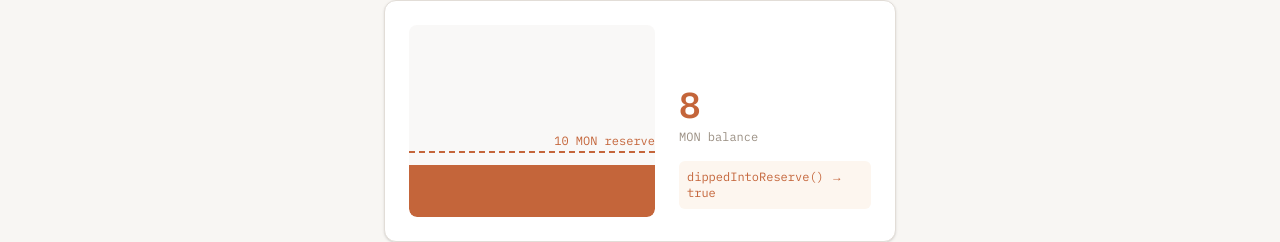
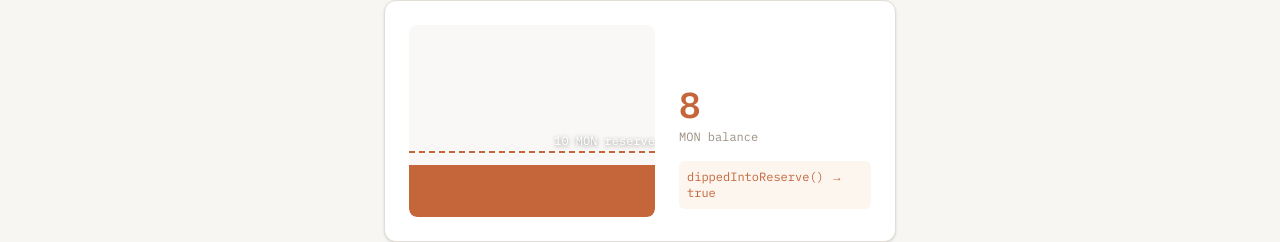
Before and after one commit to portdeveloper/pageified-storage, a Next.js app: page /mip-4 in a window 1280 px wide. Shown: the part 487-729 px from the top of the page. Built offline with nearby package versions, Linux system fonts and the light colour scheme.

Commit message:
Fix reserve label contrast on MIP-4 hero balance bar

```diff
--- a/src/components/mip4/Mip4HeroSection.tsx
+++ b/src/components/mip4/Mip4HeroSection.tsx
@@ -78,7 +78,7 @@ export default function Mip4HeroSection() {
                   className="absolute left-0 right-0 border-t-2 border-dashed border-problem-accent z-10"
                   style={{ bottom: `${reserveLinePos}%` }}
                 >
-                  <span className="absolute right-0 -top-5 font-mono text-xs text-problem-accent">
+                  <span className="absolute right-0 -top-5 font-mono text-xs text-white drop-shadow-[0_1px_2px_rgba(0,0,0,0.5)]">
                     10 MON reserve
                   </span>
                 </div>
```
